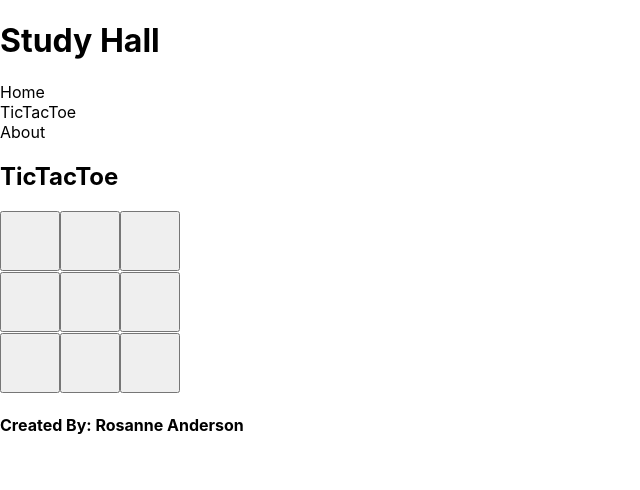
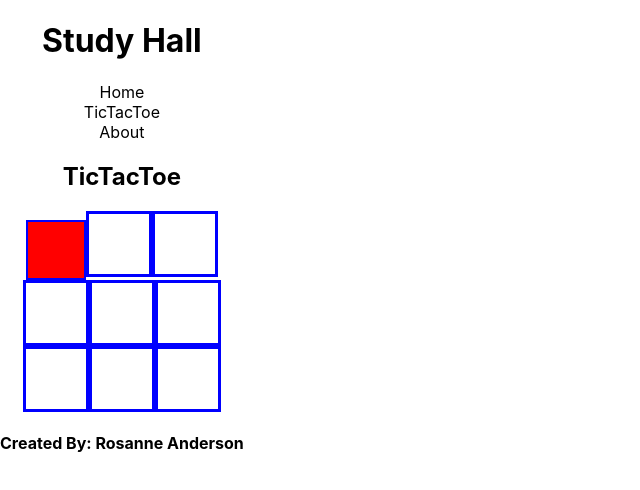
Before and after one commit to RosanneE/Study-Hall, a React (Create React App) app: page /Tictac in a window 1280 px wide. Shown: the top 490 px of the page, without its empty margins (0-640 px from the left). Built offline with nearby package versions, Linux system fonts and the light colour scheme.

Commit message:
tictac board style update

```diff
--- a/src/index.css
+++ b/src/index.css
@@ -1,4 +1,6 @@
 body {
+  display: flex;
+  text-align: center;
   margin: 0;
   font-family: -apple-system, BlinkMacSystemFont, 'Segoe UI', 'Roboto', 'Oxygen',
     'Ubuntu', 'Cantarell', 'Fira Sans', 'Droid Sans', 'Helvetica Neue',
@@ -16,6 +18,18 @@ code {
 }
 
 .ticTacSqu {
+  /* flex-direction: column; */
+  display: inline-block;
+  align-items: center;
   height: 60px;
   width: 60px;
+  border-style: solid;
+  border-color: blue;
+
 }
+.ticBoard{
+  font-size: 0;
+}
+.row{
+  font-size: 0;
+}
--- a/src/pages/Tictac.js
+++ b/src/pages/Tictac.js
@@ -1,24 +1,36 @@
 const Main = () => {
+  let inHtml = "";
+
+  let turn = true
+
+  const setSqu = (sq) => {
+
+    // if (inHtml === "" && turn=== true) {
+    //     console.log(this)
+    // }
+  };
+
   return (
     <div>
       <h2>TicTacToe</h2>
+      <div className = "ticBoard">
         <div className="row">
-            <button className="ticTacSqu"></button>
-            <button className="ticTacSqu"></button>
-            <button className="ticTacSqu"></button>
+          <button className="ticTacSqu" style={{backgroundColor: 'red'}}></button>
+          <div className="ticTacSqu"></div>
+          <div className="ticTacSqu"></div>
         </div>
-            <div lassName="row">
-            <button className="ticTacSqu"></button>
-            <button className="ticTacSqu"></button>
-            <button className="ticTacSqu"></button>
+        <div className="row">
+          <div className="ticTacSqu"></div>
+          <div className="ticTacSqu"></div>
+          <div className="ticTacSqu"></div>
         </div>
-            <div lassName="row">
-            <button className="ticTacSqu"></button>
-            <button className="ticTacSqu"></button>
-            <button className="ticTacSqu"></button>
+        <div className="row">
+          <div className="ticTacSqu"></div>
+          <div className="ticTacSqu"></div>
+          <div className="ticTacSqu"></div>
         </div>
       </div>
-
-    )
-}
-export default Main
+    </div>
+  );
+};
+export default Main;
```
Lines whose indentation alone changed are shown as unchanged.
